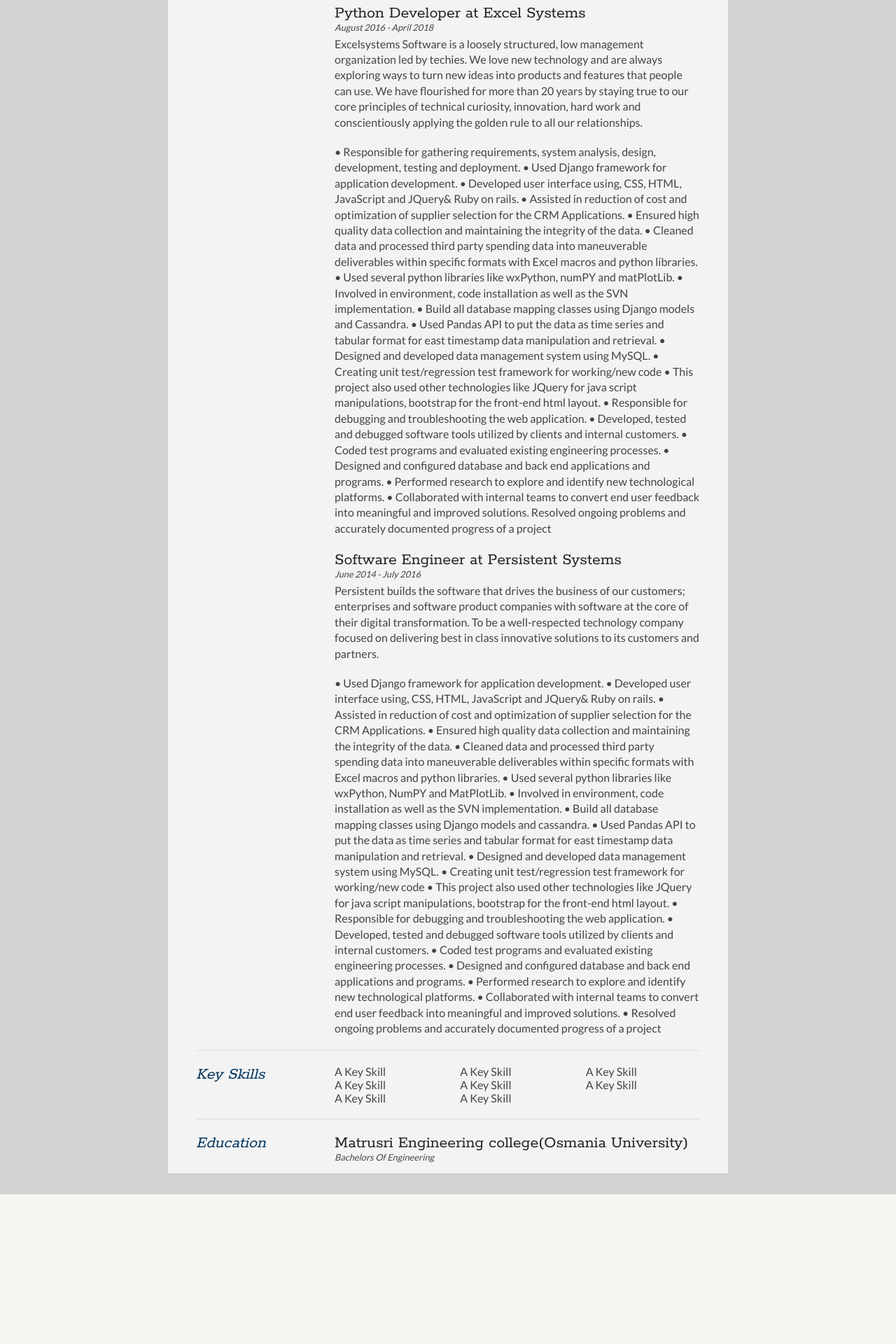
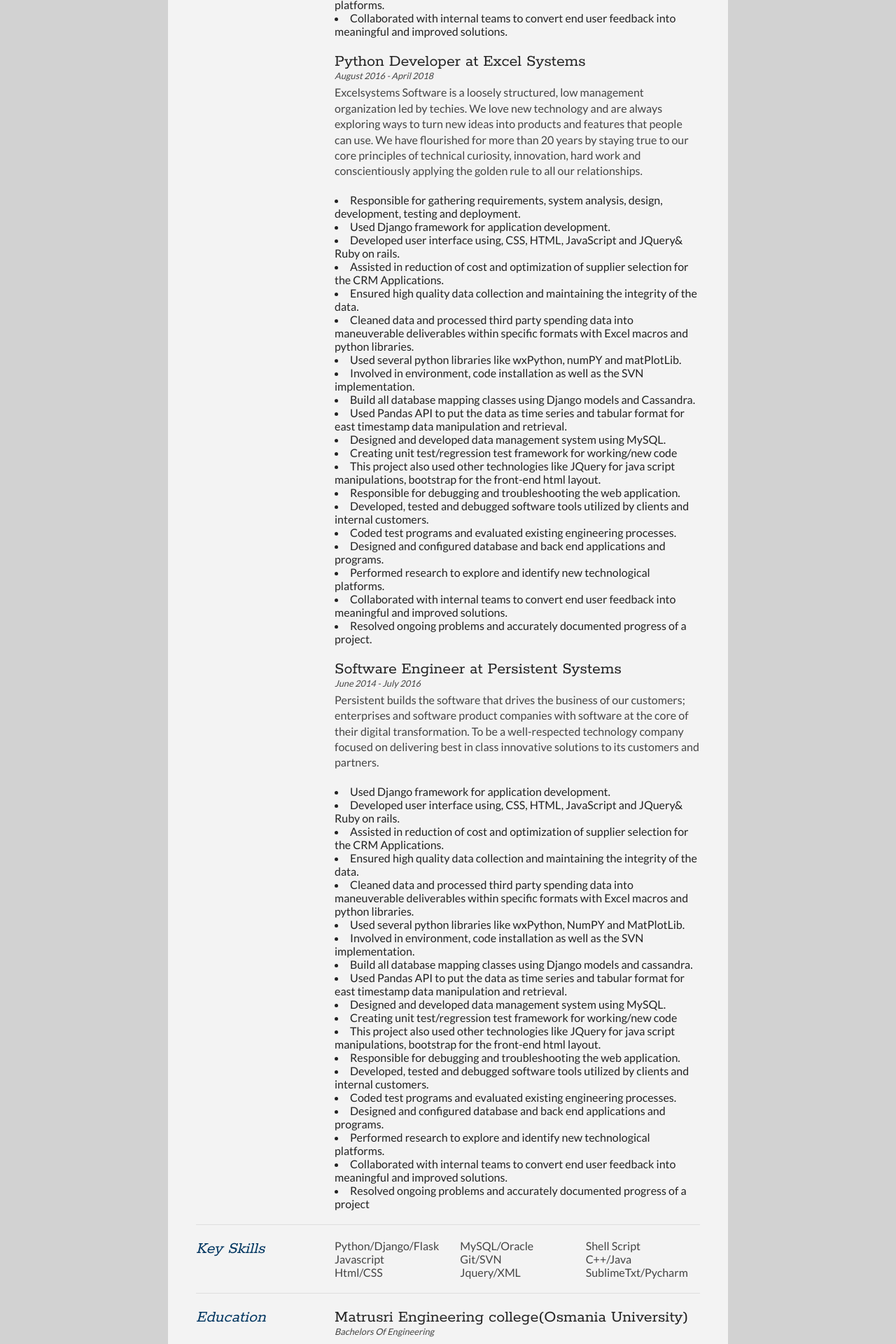
Before and after one commit to Saichaitanyaorakala/Portfolio2, a Django app: template resumesite/templates/home.html in a window 1280 px wide. Shown: the part 1920-3840 px from the top of the page at 70% size. Before the commit the page ends 3626 px from the top, so only its background shows below. Run offline with Django 3.2, Linux system fonts and the light colour scheme; the template is opened without the code that fills it, so the values that code supplies are empty; some libraries are stand-ins or nearby versions.

Commit message:
changed htmlcode

```diff
--- a/resumesite/templates/home.html
+++ b/resumesite/templates/home.html
@@ -45,21 +45,22 @@
 				</div>
 
 				<div class="sectionContent">
-					<p>•Around 5+ Years of experience in Analysis, Design, Development, Management and Implementation of various stand-alone, client-server enterprise applications.
-•	Good experience in Python, Django, Zope, Bottle.py, Pyramid Framework.
-•	Working Knowledge of Pandas, Numpy, Scipy. Good working knowledge of Deep Learning Python libraries.
-•	Experience of software development in Python (libraries used: libraries- BeautifulSoup, numpy, scipy, matplotlib, python-twitter, OpenCV, Pandas dataframe, networkx, urllib2, MySQLdb for database connectivity) and IDEs - sublime text, Spyder, pycharm, emacs.
-•	Having experienced in Agile Methodologies, Scrum stories and sprints experience in a Python based environment, along with data analytics, data wrangling and Excel data extracts.
-•	Experienced in MVW frameworks like Django, Angular.js, Java Script, JQuery and Node.js.
-•	Proficient in Front end development experience using HTML, XML, CSS, JQuery, JSON and Javascript, CSS, Bootstrap.
-•	Expert knowledge of and experience in Object oriented Design and Programming concepts.
-•	Experience object oriented programming (OOP) concepts using Python, C++ and PHP.
-•	Proficient in SQL databases MySQL, Oracle and no-SQL databases MongoDB, Cassandra, Sqlite 3.
-•	Experience in writing Sub Queries, Stored Procedures, Triggers, Cursors, and Functions on MySQL and PostgreSQL database.
-•	Excellent experience with Python development under Linux OS (Debian, Ubuntu, SUSE Linux, RedHat Linux, Fedora).
-•	Ability to manage (Multiple) project tasks with changing priorities and tight deadlines. Ability to work well in a team. Open to Team related tasks, team meetings, team interaction and  conference calls.
-•	Demonstrated ability to work well with a wide variety of people at various levels, foster cooperation and collaboration among individuals in the work unit, help team resolve conflicts constructively and ability and willingness to communicate when help is needed.
-•	A Self starter with a positive attitude, willingness to learn new concepts and acceptance of challenges.
+					<p>
+						<li>Around 5+ Years of experience in Analysis, Design, Development, Management and Implementation of various stand-alone, client-server enterprise applications.</li>
+<li>Good experience in Python, Django, Zope, Bottle.py, Pyramid Framework.</li>
+<li>Working Knowledge of Pandas, Numpy, Scipy. Good working knowledge of Deep Learning Python libraries.</li>
+<li>Experience of software development in Python (libraries used: libraries- BeautifulSoup, numpy, scipy, matplotlib, python-twitter, OpenCV, Pandas dataframe, networkx, urllib2, MySQLdb for database connectivity) and IDEs - sublime text, Spyder, pycharm, emacs.</li>
+<li>Having experienced in Agile Methodologies, Scrum stories and sprints experience in a Python based environment, along with data analytics, data wrangling and Excel data extracts.</li>
+<li>Experienced in MVW frameworks like Django, Angular.js, Java Script, JQuery and Node.js.</li>
+<li>Proficient in Front end development experience using HTML, XML, CSS, JQuery, JSON and Javascript, CSS, Bootstrap.</li>
+<li>Expert knowledge of and experience in Object oriented Design and Programming concepts.<li>
+<li>Experience object oriented programming (OOP) concepts using Python, C++ and PHP.</li>
+<li>Proficient in SQL databases MySQL, Oracle and no-SQL databases MongoDB, Cassandra, Sqlite 3.</li>
+<li>Experience in writing Sub Queries, Stored Procedures, Triggers, Cursors, and Functions on MySQL and PostgreSQL database.</li>
+<li>Excellent experience with Python development under Linux OS (Debian, Ubuntu, SUSE Linux, RedHat Linux, Fedora).</li>
+<li>Ability to manage (Multiple) project tasks with changing priorities and tight deadlines. Ability to work well in a team. Open to Team related tasks, team meetings, team interaction and  conference calls.</li>
+<li>Demonstrated ability to work well with a wide variety of people at various levels, foster cooperation and collaboration among individuals in the work unit, help team resolve conflicts constructively and ability and willingness to communicate when help is needed. </li>
+<li>A Self starter with a positive attitude, willingness to learn new concepts and acceptance of challenges.</li>
 
 </p>
 				</div>
@@ -111,26 +112,26 @@
 					<p>Excelsystems Software is a loosely structured, low management organization led by techies. We love new technology and are always exploring ways to turn new ideas into products and features that people can use. We have flourished for more than 20 years by staying true to our core principles of technical curiosity, innovation, hard work and conscientiously applying the golden rule to all our relationships.</p>
 
 					<p>
-						•	Responsible for gathering requirements, system analysis, design, development, testing and deployment.
-•	Used Django framework for application development.
-•	Developed user interface using, CSS, HTML, JavaScript and JQuery& Ruby on rails.
-•	Assisted in reduction of cost and optimization of supplier selection for the CRM Applications.
-•	Ensured high quality data collection and maintaining the integrity of the data.
-•	Cleaned data and processed third party spending data into maneuverable deliverables within specific formats with Excel macros and python libraries.
-•	Used several python libraries like wxPython, numPY and matPlotLib.
-•	Involved in environment, code installation as well as the SVN implementation.
-•	Build all database mapping classes using Django models and Cassandra.
-•	Used Pandas API to put the data as time series and tabular format for east timestamp data manipulation and retrieval.
-•	Designed and developed data management system using MySQL.
-•	Creating unit test/regression test framework for working/new code
-•	This project also used other technologies like JQuery for java script manipulations, bootstrap for the front-end html layout.
-•	Responsible for debugging and troubleshooting the web application.
-•	Developed, tested and debugged software tools utilized by clients and internal customers.
-•	Coded test programs and evaluated existing engineering processes.
-•	Designed and configured database and back end applications and programs.
-•	Performed research to explore and identify new technological platforms.
-•	Collaborated with internal teams to convert end user feedback into meaningful and improved solutions.
-      Resolved ongoing problems and accurately documented progress of a project
+						<li>Responsible for gathering requirements, system analysis, design, development, testing and deployment.</li>
+<li>Used Django framework for application development.</li>
+<li>Developed user interface using, CSS, HTML, JavaScript and JQuery& Ruby on rails.</li>
+<li>Assisted in reduction of cost and optimization of supplier selection for the CRM Applications.</li>
+<li>Ensured high quality data collection and maintaining the integrity of the data.</li>
+<li>Cleaned data and processed third party spending data into maneuverable deliverables within specific formats with Excel macros and python libraries.</li>
+<li>Used several python libraries like wxPython, numPY and matPlotLib.</li>
+<li>Involved in environment, code installation as well as the SVN implementation.</li>
+<li>Build all database mapping classes using Django models and Cassandra.</li>
+<li>Used Pandas API to put the data as time series and tabular format for east timestamp data manipulation and retrieval.</li>
+<li>Designed and developed data management system using MySQL.</li>
+<li>Creating unit test/regression test framework for working/new code</li>
+<li>This project also used other technologies like JQuery for java script manipulations, bootstrap for the front-end html layout.</li>
+<li>Responsible for debugging and troubleshooting the web application.</li>
+<li>Developed, tested and debugged software tools utilized by clients and internal customers.</li>
+<li>Coded test programs and evaluated existing engineering processes.</li>
+<li>Designed and configured database and back end applications and programs.</li>
+<li>Performed research to explore and identify new technological platforms.</li>
+<li>Collaborated with internal teams to convert end user feedback into meaningful and improved solutions.</li>
+<li>Resolved ongoing problems and accurately documented progress of a project.</li>
 
 					</p>
 				</article>
@@ -141,25 +142,25 @@
 					<p>Persistent builds the software that drives the business of our customers; enterprises and software product companies with software at the core of their digital transformation. To be a well-respected technology company focused on delivering best in class innovative solutions to its customers and partners.</p>
 
 					<p>
-						•	Used Django framework for application development.
-•	Developed user interface using, CSS, HTML, JavaScript and JQuery& Ruby on rails.
-•	Assisted in reduction of cost and optimization of supplier selection for the CRM Applications.
-•	Ensured high quality data collection and maintaining the integrity of the data.
-•	Cleaned data and processed third party spending data into maneuverable deliverables within specific formats with Excel macros and python libraries.
-•	Used several python libraries like wxPython, NumPY and MatPlotLib.
-•	Involved in environment, code installation as well as the SVN implementation.
-•	Build all database mapping classes using Django models and cassandra.
-•	Used Pandas API to put the data as time series and tabular format for east timestamp data manipulation and retrieval.
-•	Designed and developed data management system using MySQL.
-•	Creating unit test/regression test framework for working/new code
-•	This project also used other technologies like JQuery for java script manipulations, bootstrap for the front-end html layout.
-•	Responsible for debugging and troubleshooting the web application.
-•	Developed, tested and debugged software tools utilized by clients and internal customers.
-•	Coded test programs and evaluated existing engineering processes.
-•	Designed and configured database and back end applications and programs.
-•	Performed research to explore and identify new technological platforms.
-•	Collaborated with internal teams to convert end user feedback into meaningful and improved solutions.
-•	Resolved ongoing problems and accurately documented progress of a project
+						<li>Used Django framework for application development.</li>
+<li>Developed user interface using, CSS, HTML, JavaScript and JQuery& Ruby on rails.</li>
+<li>Assisted in reduction of cost and optimization of supplier selection for the CRM Applications.</li>
+<li>Ensured high quality data collection and maintaining the integrity of the data.</li>
+<li>Cleaned data and processed third party spending data into maneuverable deliverables within specific formats with Excel macros and python libraries.</li>
+<li>Used several python libraries like wxPython, NumPY and MatPlotLib.</li>
+<li>Involved in environment, code installation as well as the SVN implementation.</li>
+<li>Build all database mapping classes using Django models and cassandra.</li>
+<li>Used Pandas API to put the data as time series and tabular format for east timestamp data manipulation and retrieval.</li>
+<li>Designed and developed data management system using MySQL.</li>
+<li>Creating unit test/regression test framework for working/new code</li>
+<li>This project also used other technologies like JQuery for java script manipulations, bootstrap for the front-end html layout.</li>
+<li>Responsible for debugging and troubleshooting the web application.</li>
+<li>Developed, tested and debugged software tools utilized by clients and internal customers.
+<li>Coded test programs and evaluated existing engineering processes.</li>
+<li>Designed and configured database and back end applications and programs.</li>
+<li>Performed research to explore and identify new technological platforms.</li>
+<li>Collaborated with internal teams to convert end user feedback into meaningful and improved solutions.</li>
+<li>Resolved ongoing problems and accurately documented progress of a project</li>
 
 					</p>
 				</article>
@@ -175,14 +176,15 @@
 
 			<div class="sectionContent">
 				<ul class="keySkills">
-					<li>A Key Skill</li>
-					<li>A Key Skill</li>
-					<li>A Key Skill</li>
-					<li>A Key Skill</li>
-					<li>A Key Skill</li>
-					<li>A Key Skill</li>
-					<li>A Key Skill</li>
-					<li>A Key Skill</li>
+					<li>Python/Django/Flask</li>
+					<li>Javascript</li>
+					<li>Html/CSS</li>
+					<li>MySQL/Oracle</li>
+					<li>Git/SVN</li>
+					<li>Jquery/XML</li>
+					<li>Shell Script</li>
+					<li>C++/Java</li>
+					<li>SublimeTxt/Pycharm</li>
 				</ul>
 			</div>
 			<div class="clear"></div>
```
